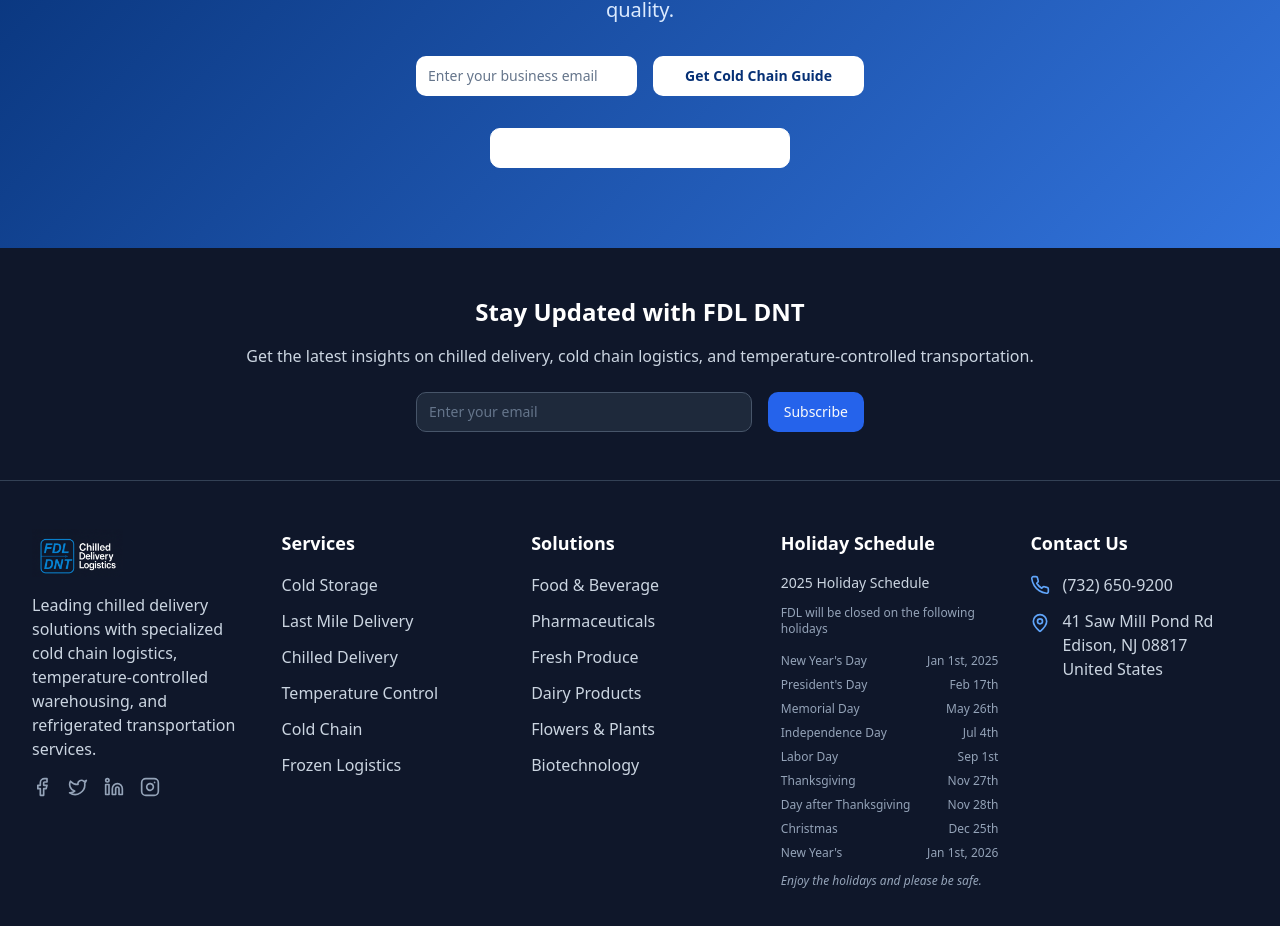
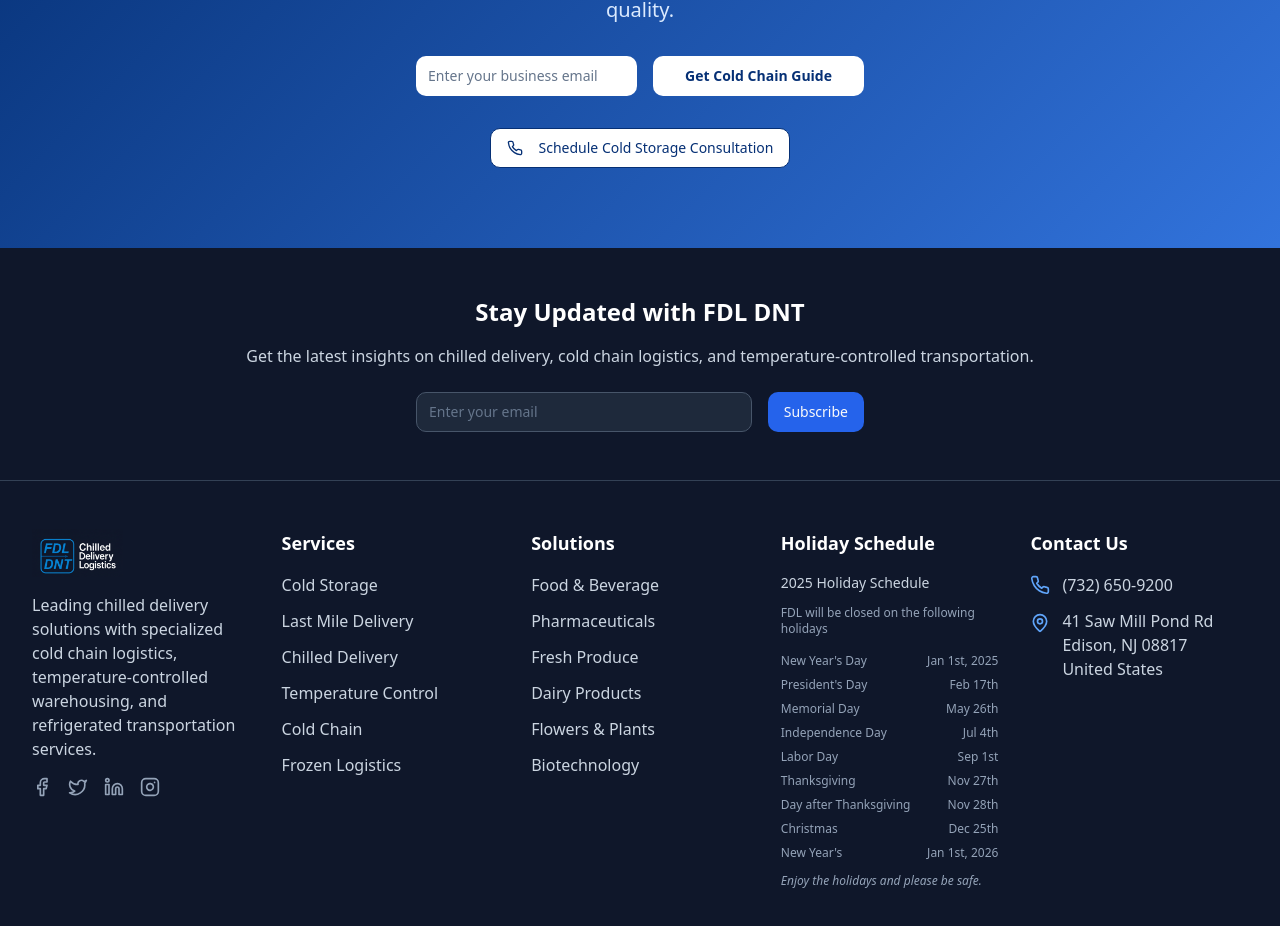
Before and after one commit to ziaddanasouri/fdl-website-excellence-hub, a React (Vite) app: page / in a window 1280 px wide. Shown: the part 3294-4220 px from the top of the page. Built offline with nearby package versions, Linux system fonts and the light colour scheme.

Commit message:
Fix invisible text

```diff
--- a/src/pages/Index.tsx
+++ b/src/pages/Index.tsx
@@ -324,7 +324,7 @@ const Index = () => {
           <div className="mt-8 flex flex-col sm:flex-row gap-4 justify-center">
             <Button
               variant="outline"
-              className="border-white text-white hover:bg-white hover:text-primary"
+              className="border-primary text-primary hover:bg-primary hover:text-white"
               onClick={() => window.location.href = '/consultation'}
             >
               <Phone className="h-4 w-4 mr-2" />
```
